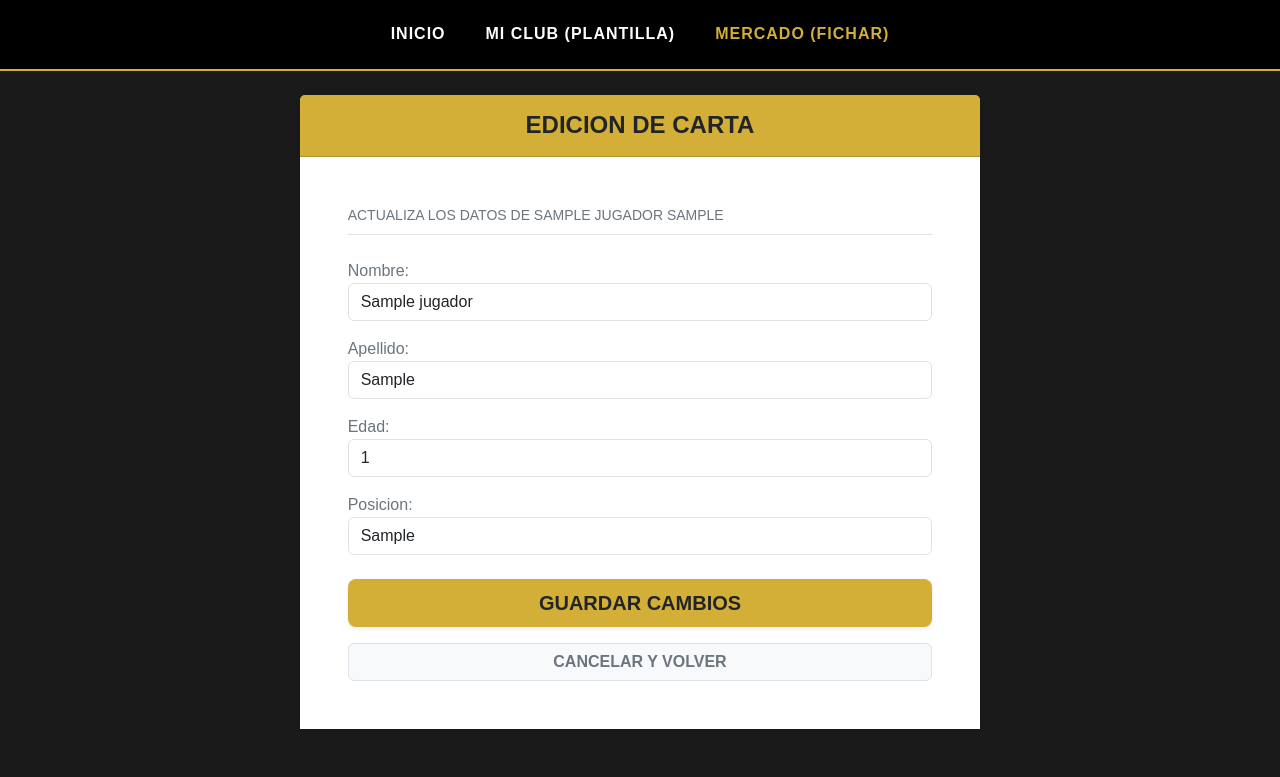
After one commit to frangit1004/Eva-Django-MySQL, a Django app: page /editar/1/ in a window 1280 px wide. The commit adds this page. Shown: the part 301-1078 px from the top of the page. Run offline with Django 5.2, Linux system fonts and the light colour scheme; tables that the repository leaves empty hold one stand-in row (values such as "Sample post").

Commit message:
Agregar update y delete de jugadores (MJ)

```diff
--- /dev/null
+++ b/jugadorapp/templates/jugadorapp/editar_jugador.html
@@ -0,0 +1,29 @@
+{% extends 'jugadorapp/base.html' %}
+
+{% block content %}
+<!-- Pantalla agregada para actualizar un jugador reutilizando el formulario existente. (MJ) -->
+<div class="row justify-content-center">
+    <div class="col-md-7">
+        <div class="card shadow-sm border-0">
+            <div class="card-header text-dark text-center py-3" style="background-color: #d4af37;">
+                <h4 class="mb-0 fw-bold">EDICION DE CARTA</h4>
+            </div>
+            <div class="card-body p-5 bg-white">
+                <form method="POST">
+                    {% csrf_token %}
+
+                    <div class="mb-4 text-secondary">
+                        <p class="small text-uppercase mb-4 border-bottom pb-2">Actualiza los datos de {{ jugador.nombre }} {{ jugador.apellido }}</p>
+                        {{ form.as_p }}
+                    </div>
+
+                    <div class="d-grid gap-3 mt-4">
+                        <button type="submit" class="btn btn-lg fw-bold shadow-sm text-dark" style="background-color: #d4af37;">GUARDAR CAMBIOS</button>
+                        <a href="{% url 'lista_jugadores' %}" class="btn btn-light border fw-bold text-secondary">CANCELAR Y VOLVER</a>
+                    </div>
+                </form>
+            </div>
+        </div>
+    </div>
+</div>
+{% endblock %}
--- a/jugadorapp/templates/jugadorapp/lista_jugadores.html
+++ b/jugadorapp/templates/jugadorapp/lista_jugadores.html
@@ -120,10 +120,10 @@
                     <!-- Nombre y Apellido -->
                     <div class="fut-name">{{ jugador.nombre }}<br>{{ jugador.apellido }}</div>
 
-                    <!-- Acciones para Matías (Editar/Eliminar) -->
+                    <!-- Botones conectados a las vistas de editar y eliminar agregadas para completar el CRUD. (MJ) -->
                     <div class="fut-actions">
-                        <a href="#" class="btn btn-sm btn-dark fw-bold rounded-pill shadow">Editar</a>
-                        <a href="#" class="btn btn-sm btn-danger fw-bold rounded-pill shadow">Borrar</a>
+                        <a href="{% url 'editar_jugador' jugador.id %}" class="btn btn-sm btn-dark fw-bold rounded-pill shadow">Editar</a>
+                        <a href="{% url 'eliminar_jugador' jugador.id %}" class="btn btn-sm btn-danger fw-bold rounded-pill shadow">Borrar</a>
                     </div>
                 </div>
             </div>
--- a/jugadorapp/urls.py
+++ b/jugadorapp/urls.py
@@ -9,4 +9,8 @@ urlpatterns = [
     path('plantilla/', views.lista_jugadores, name='lista_jugadores'),
 
     path('crear/', views.crear_jugador, name='crear_jugador'),
+
+    # Rutas agregadas para conectar los botones Editar y Borrar con sus vistas. (MJ)
+    path('editar/<int:jugador_id>/', views.editar_jugador, name='editar_jugador'),
+    path('eliminar/<int:jugador_id>/', views.eliminar_jugador, name='eliminar_jugador'),
 ]
--- a/jugadorapp/views.py
+++ b/jugadorapp/views.py
@@ -1,4 +1,4 @@
-from django.shortcuts import render, redirect
+from django.shortcuts import get_object_or_404, render, redirect
 from .models import Jugador
 from .forms import JugadorForm
 
@@ -23,3 +23,25 @@ def crear_jugador(request):
     else:
         form = JugadorForm()
     return render(request, 'jugadorapp/crear_jugador.html', {'form': form})
+
+# --- PARTE DE MATIAS (U y D del CRUD) ---
+
+# Tarea U: Actualizar datos de un jugador usando el mismo formulario del registro. (MJ)
+def editar_jugador(request, jugador_id):
+    jugador = get_object_or_404(Jugador, id=jugador_id)
+    if request.method == 'POST':
+        form = JugadorForm(request.POST, instance=jugador)
+        if form.is_valid():
+            form.save()
+            return redirect('lista_jugadores')
+    else:
+        form = JugadorForm(instance=jugador)
+    return render(request, 'jugadorapp/editar_jugador.html', {'form': form, 'jugador': jugador})
+
+# Tarea D: Confirmar y eliminar un jugador seleccionado de la plantilla. (MJ)
+def eliminar_jugador(request, jugador_id):
+    jugador = get_object_or_404(Jugador, id=jugador_id)
+    if request.method == 'POST':
+        jugador.delete()
+        return redirect('lista_jugadores')
+    return render(request, 'jugadorapp/eliminar_jugador.html', {'jugador': jugador})
```
Also changed, not shown: jugadorapp/templates/jugadorapp/eliminar_jugador.html (added, +28 -0 lines).
